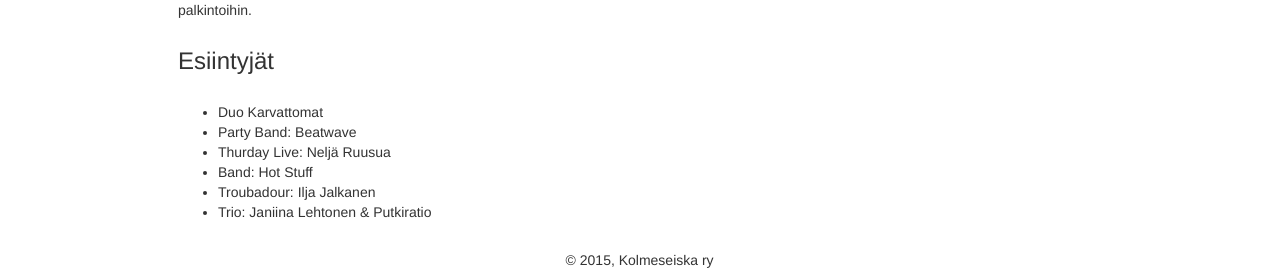
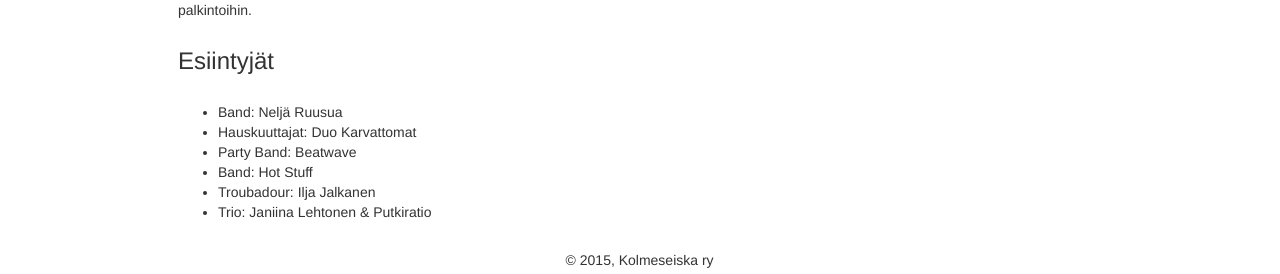
Before and after one commit to kolmeseiska/kolmeseiska.github.io, a Jekyll site: the page built from program/index.html, in a window 1280 px wide. Shown: the part 674-948 px from the top of the page. Built offline with Jekyll 4.4.1, drawn with Linux system fonts in a browser that asks for light colours; nearby versions of some CDN libraries; some web fonts are replaced.

Commit message:
Moved haalarimerkki to register-page and added small fixes to program

```diff
--- a/program/index.html
+++ b/program/index.html
@@ -4,16 +4,6 @@
 ---
 
 <h1>Risteilyohjelma</h1>
-<!--<div style="float:left; display:inline-block; width:70%">
-  <p class="todo">
-    Risteilyohjelma julkaistaan mahdollisimman pian. Stay tuned! Huhujen mukaan kuitenkin laivalla olisi esiintymässä Duo Karvattomien lisäksi ainakin Neljä Ruusua! Matkan aikana mitellään voimia myös Sitsilaulukilpailussa!
-  </p>
-</div>
-<div style="float:right; display: inline-block; width:30%; text-align: center">
-  <img style="height:auto; width:auto; max-width:101%; max-height:300px;" src="../images/TR15_haalarimerkki.png" alt="Haalarimerkki"/>
-  Matkan virallinen haalarimerkki
-</div>-->
-
 <p>
   Lähtijöiden mahtavan läsnäolon lisäksi laivalla on monen moista ohjelmaa. Alempana voit tutustua esiintyjälistaan, tai vaihtoehtoisesti aktiivisemman toiminnan tarjontaan.
 </p>
@@ -42,9 +32,9 @@
 <h3>Esiintyjät</h3>
 <article>
   <ul>
-    <li>Duo Karvattomat</li>
+    <li>Band: Neljä Ruusua</li>
+    <li>Hauskuuttajat: Duo Karvattomat</li>
     <li>Party Band: Beatwave</li>
-    <li>Thurday Live: Neljä Ruusua</li>
     <li>Band: Hot Stuff</li>
     <li>Troubadour: Ilja Jalkanen</li>
     <li> Trio: Janiina Lehtonen & Putkiratio</li>
--- a/register/index.html
+++ b/register/index.html
@@ -4,6 +4,7 @@
 ---
 <h1>Ilmoittautuminen</h1>
 
+<div style="float:left; display:inline-block; width:70%; margin-bottom: 2%">
   <p class="todo">
     Hold your horses, kaupunkikohtaiset ilmoittautumiset aukeaa viikolla 3. Stay tuned! Edullisimmillaan kuitenkin risteilylle pääsee äärettömän huokeaan 15€/hlö + yksi ruokailu laivalla + matkustaminen satamaan!
   </p>
@@ -11,6 +12,11 @@
   <p>
     Ilmoittautumisia hoitaa paikkakuntakohtaisesti eri tahot. Sijainnistasi riippuen oikea kanava saattaa olla AYYn teekkarijaosto, Oulun teekkariyhdistys tai vaikkapa joku TTYYn kiltaneuvostosta. Tarkemmat tiedot näistä kaikista lisätään sivuille lähiaikoina.
   </p>
+</div>
+<div style="float:right; display: inline-block; width:30%; text-align: center">
+  <img style="height:auto; width:auto; max-width:101%; max-height:300px;" src="../images/TR15_haalarimerkki.png" alt="Haalarimerkki"/>
+    Matkan virallinen haalarimerkki
+</div>
 <br>
 
 <p class="bold">
```
Lines whose indentation alone changed are shown as unchanged.
